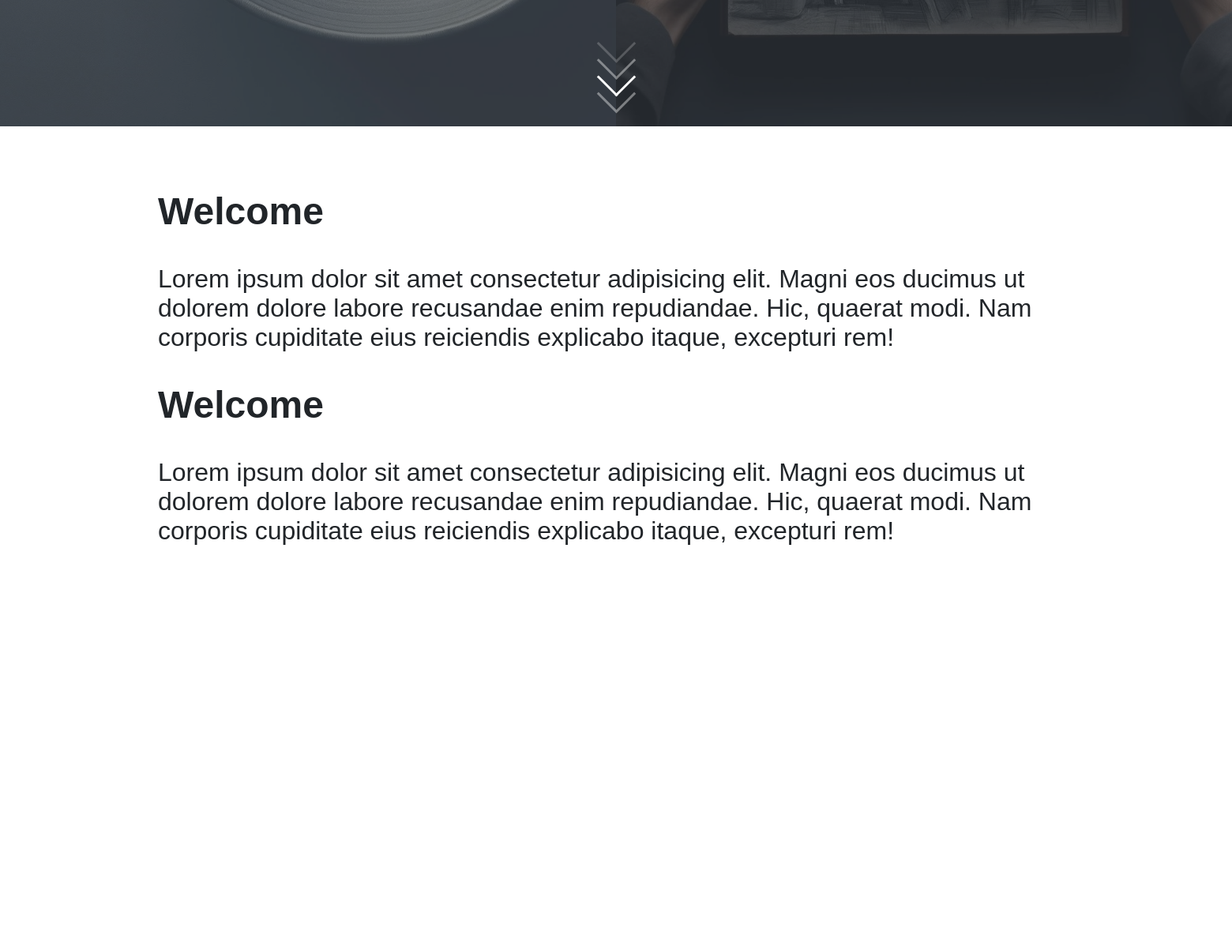
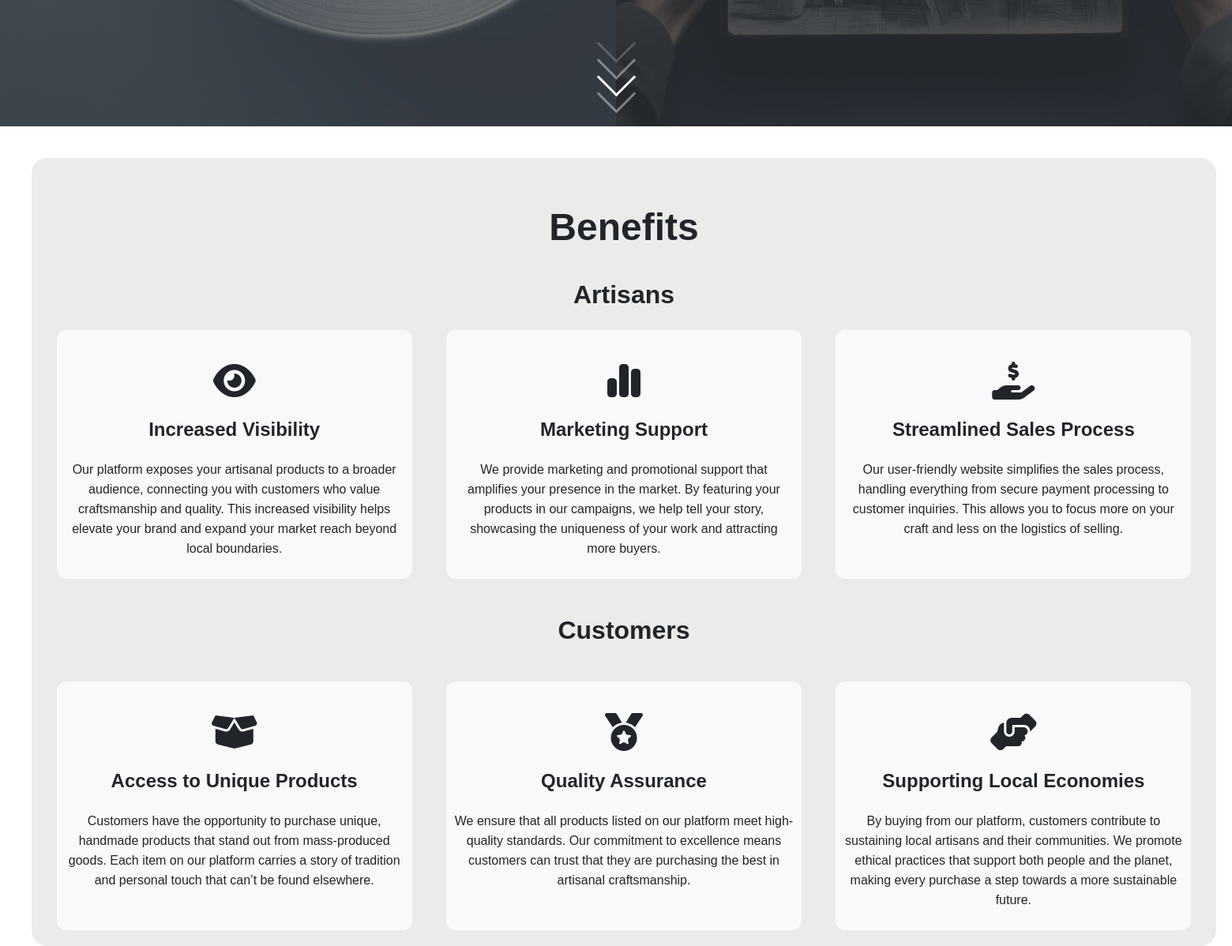
Before and after one commit to HadyyAyman/ArtRegalia-Project, a PHP site: page / in a window 1560 px wide. Shown: the part 640-1838 px from the top of the page at 79% size. Before the commit the page ends 1330 px from the top, so only its background shows below. Run offline with PHP 8.4, Linux system fonts and the light colour scheme; some libraries are stand-ins or nearby versions.

Commit message:
Adding benefit section

```diff
--- a/index.html
+++ b/index.html
@@ -193,28 +193,66 @@
       </div>
     </div>
   </div>
+
   <!-- =============================== -->
-  <!-- Home page -->
+  <!-- Benefit Section -->
   <!-- =============================== -->
   <section>
 
-    <div class="home-container">
-      <h1>
-        Welcome
-      </h1>
-      <p>Lorem ipsum dolor sit amet consectetur adipisicing elit. Magni eos ducimus ut dolorem dolore labore
-        recusandae
-        enim repudiandae. Hic, quaerat modi. Nam corporis cupiditate eius reiciendis explicabo itaque, excepturi
-        rem!
-      </p>
-      <h1>
-        Welcome
-      </h1>
-      <p>Lorem ipsum dolor sit amet consectetur adipisicing elit. Magni eos ducimus ut dolorem dolore labore
-        recusandae
-        enim repudiandae. Hic, quaerat modi. Nam corporis cupiditate eius reiciendis explicabo itaque, excepturi
-        rem!
-      </p>
+    <div class="Benefit-container">
+      <h1 class="Benefit">Benefits</h1>
+      <h1 class="artisans">Artisans</h1>
+      <div class="Grid-Container">
+
+        <div class="grid-item">
+          <i class="fa-solid fa-eye"></i>
+          <h3>Increased Visibility</h3>
+          <p>Our platform exposes your artisanal products to a broader audience, connecting you with customers who value
+            craftsmanship and quality. This increased visibility helps elevate your brand and expand your market reach
+            beyond local boundaries.</p>
+        </div>
+
+        <div class="grid-item">
+          <i class="fa-solid fa-chart-simple"></i>
+          <h3>Marketing Support</h3>
+          <p>We provide marketing and promotional support that amplifies your presence in the market. By featuring your
+            products in our campaigns, we help tell your story, showcasing the uniqueness of your work and attracting
+            more buyers.</p>
+        </div>
+
+        <div class="grid-item">
+          <i class="fa-solid fa-hand-holding-dollar"></i>
+          <h3>Streamlined Sales Process</h3>
+          <p>Our user-friendly website simplifies the sales process, handling everything from secure payment processing
+            to customer inquiries. This allows you to focus more on your craft and less on the logistics of selling.</p>
+        </div>
+
+        <h1 class="customers">Customers</h1>
+
+        <div class="grid-item">
+          <i class="fa-solid fa-box-open"></i>
+          <h3>Access to Unique Products</h3>
+          <p>Customers have the opportunity to purchase unique, handmade products that stand out from mass-produced
+            goods. Each item on our platform carries a story of tradition and personal touch that can’t be found
+            elsewhere.</p>
+        </div>
+
+        <div class="grid-item">
+          <i class="fa-solid fa-medal"></i>
+          <h3>Quality Assurance</h3>
+          <p>We ensure that all products listed on our platform meet high-quality standards. Our commitment to
+            excellence means customers can trust that they are purchasing the best in artisanal craftsmanship.</p>
+        </div>
+
+        <div class="grid-item">
+          <i class="fa-solid fa-handshake-angle"></i>
+          <h3>Supporting Local Economies</h3>
+          <p>By buying from our platform, customers contribute to sustaining local artisans and their communities. We
+            promote ethical practices that support both people and the planet, making every purchase a step towards a
+            more sustainable future.</p>
+        </div>
+
+      </div>
     </div>
 
   </section>
--- a/split.js
+++ b/split.js
@@ -16,16 +16,16 @@ right.addEventListener("mouseleave", () => {
   container.classList.remove("hover-right");
 });
 
-nav = document.querySelector("nav");
-window.addEventListener("scroll", fixNav);
+// nav = document.querySelector("nav");
+// window.addEventListener("scroll", fixNav);
 
-function fixNav() {
-  if (window.scrollY > nav.offsetHeight + 150) {
-    nav.classList.add("active");
-  } else {
-    nav.classList.remove("active");
-  }
-}
+// function fixNav() {
+//   if (window.scrollY > nav.offsetHeight + 150) {
+//     nav.classList.add("active");
+//   } else {
+//     nav.classList.remove("active");
+//   }
+// }
 
 const overlay = document.querySelector("[data-overlay]");
 const navOpenBtn = document.querySelector("[data-nav-open-btn]");
--- a/style.css
+++ b/style.css
@@ -216,13 +216,9 @@ body {
   }
 }
 
-/* ==================================== */
-/* HEADER AND NAVIGATION BAR ON DESKTOP */
-/* ==================================== */
+/* Base Desktop styles */
 
-/* Base styles (already defined above) remain the same */
-
-/* Media query for desktop screens with a min-width of 801px */
+/* Media query for desktop screens with a min-width of 901px */
 @media (min-width: 901px) {
 
   .nav-open-btn,
@@ -494,10 +490,87 @@ body {
   .side-profile i.desk:is(:hover, :focus) {
     color: var(--color6);
   }
+
+
+  /* ======================= */
+  /* Benefit Section Styling */
+  /* ======================= */
+
+  .Benefit-container {
+    width: 1500px;
+    margin: 40px;
+    padding: 20px;
+    background-color: rgba(52, 58, 64, 0.1);
+    border-radius: 20px;
   }
 
+  .Benefit-container .Benefit {
+    color: var(--color9);
+    font-size: 48px;
+    font-weight: bold;
+    text-align: center;
+  }
+
+  .Benefit-container .artisans {
+    color: var(--color9);
+    font-size: 32px;
+    font-weight: bold;
+    text-align: center;
+  }
+
+  .Benefit-container p {
+    color: var(--color9);
+    font-size: 16px;
+  }
+
+  .Grid-Container {
+    display: grid;
+    grid-template-columns: 1fr 1fr 1fr;
+    gap: 20px;
+  }
+
+  .grid-item {
+    width: 450px;
+    height: 100%;
+    text-align: center;
+    place-self: center;
+    background-color: var(--color1);
+    border-radius: 12px;
+    padding: 10px;
+  }
+
+  .grid-item i {
+    font-size: 48px;
+    margin-top: 30px;
+    color: var(--color9);
+  }
+
+  .grid-item h3 {
+    font-size: 24px;
+    font-weight: 700;
+    color: var(--color9);
+    white-space: nowrap;
+  }
+
+  .grid-item p {
+    font-size: 16px;
+    font-weight: 500;
+    line-height: 25px;
+  }
+
+  .Grid-Container .customers {
+    grid-column: 1 / 4;
+    grid-row: 2 / 2;
+    place-self: center;
+    color: var(--color9);
+    font-size: 32px;
+    font-weight: bold;
+  }
+}
+
+
 /* =================================== */
-/* HEADER AND NAVIGATION BAR ON MOBILE */
+/* MOBILE STYLING  */
 /* =================================== */
 
 @media (max-width: 900px) {
@@ -860,21 +933,74 @@ body {
     background: var(--color8);
   }
 
+  .Benefit-container {
+    width: 800px;
+    margin: 40px auto;
+    padding: 20px;
+    background-color: rgba(52, 58, 64, 0.1);
+    border-radius: 20px;
   }
 
-.home-container {
-  width: 1200px;
-  margin: 20px auto;
-  padding: 20px;
-}
-
-.home-container h1 {
+  .Benefit-container .Benefit {
     color: var(--color9);
     font-size: 48px;
     font-weight: bold;
+    text-align: center;
   }
 
-.home-container p {
+  .Benefit-container .artisans {
     color: var(--color9);
     font-size: 32px;
+    font-weight: bold;
+    text-align: center;
   }
+
+  .Benefit-container p {
+    color: var(--color9);
+    font-size: 16px;
+  }
+
+  .Grid-Container {
+    display: grid;
+    grid-template-columns: 1fr;
+    gap: 20px;
+  }
+
+  .grid-item {
+    width: 450px;
+    height: auto;
+    place-self: center;
+    text-align: center;
+    background-color: var(--color1);
+    border-radius: 12px;
+    padding: 10px;
+  }
+
+  .grid-item i {
+    font-size: 48px;
+    margin-top: 30px;
+    color: var(--color9);
+  }
+
+  .grid-item h3 {
+    font-size: 24px;
+    font-weight: 700;
+    color: var(--color9);
+    white-space: nowrap;
+  }
+
+  .grid-item p {
+    font-size: 16px;
+    font-weight: 500;
+    line-height: 25px;
+  }
+
+  .Grid-Container .customers {
+    grid-column: 1 / 1;
+    place-self: center;
+    color: var(--color9);
+    font-size: 32px;
+    font-weight: bold;
+  }
+
+}
```
Also changed, not shown: images/web.png (added). Lines whose indentation alone changed are shown as unchanged.
